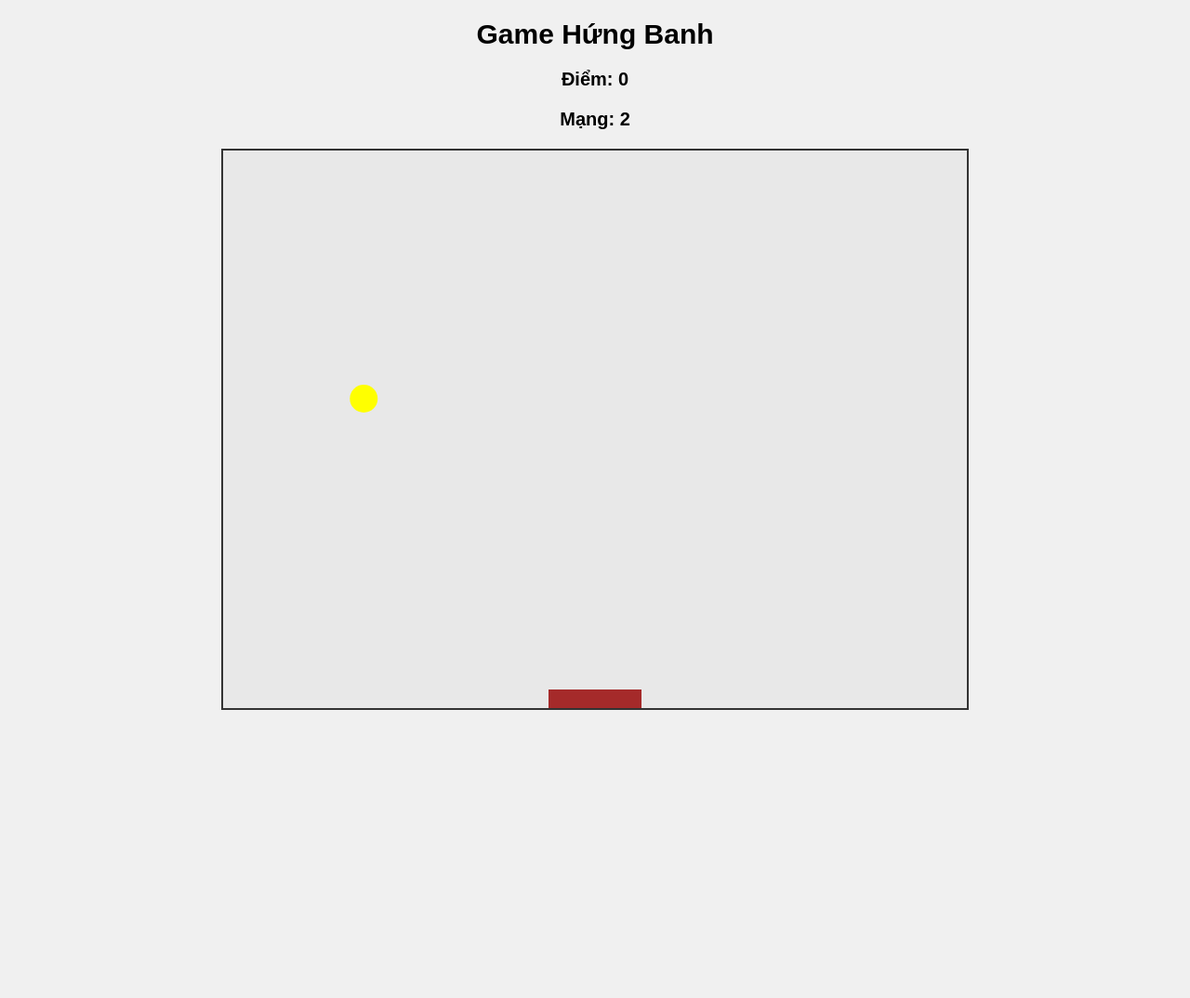
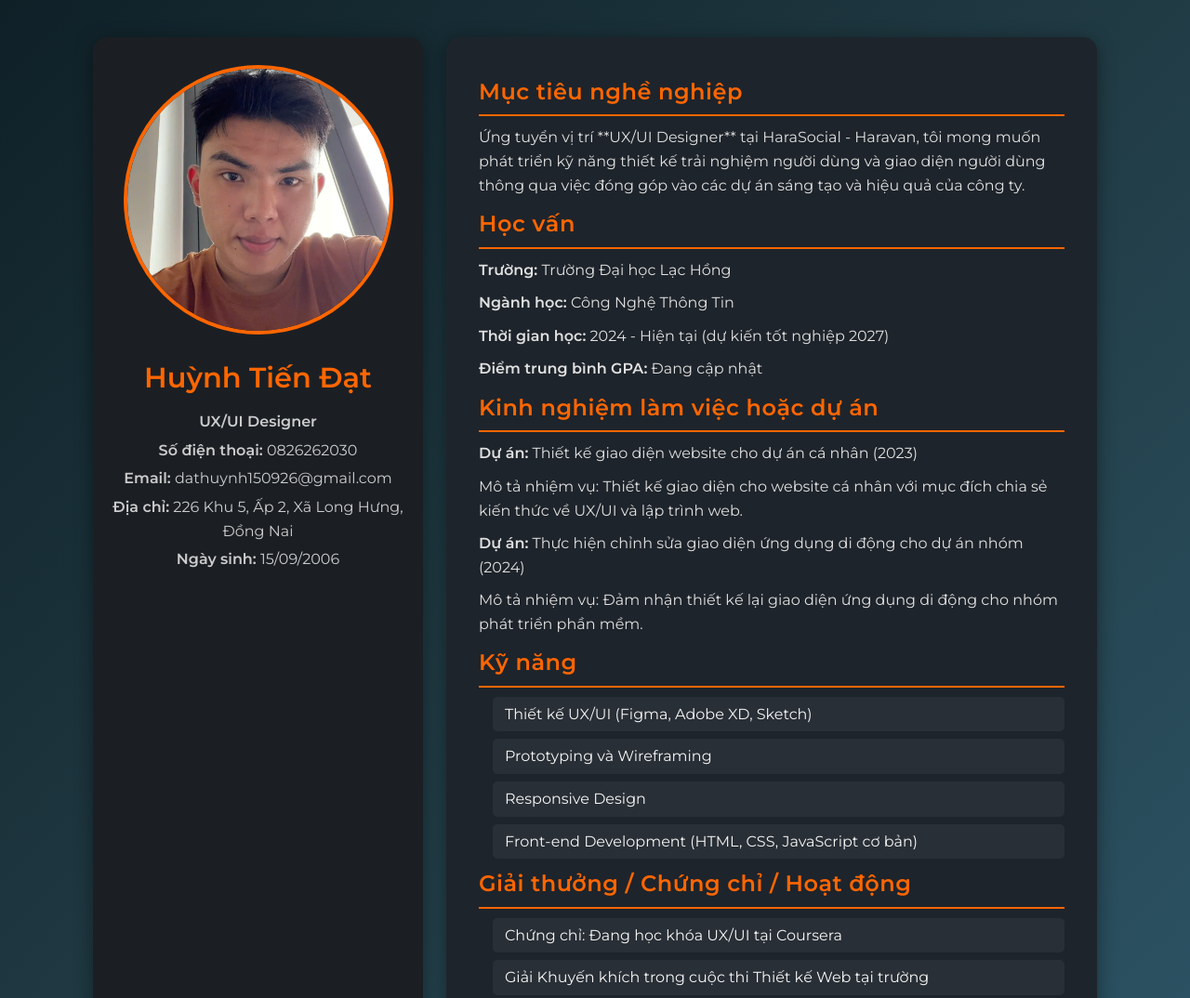
Before and after one commit to TdatH09/HuynhTienDat, a plain HTML site: page index.html in a window 1280 px wide. Shown: the top 1074 px of the page at 93% size. Before the commit the page ends 800 px from the top, so only its background shows below. Drawn offline with Linux system fonts and the light colour scheme.

Commit message:
Add files via upload

```diff
--- a/index.html
+++ b/index.html
@@ -3,14 +3,63 @@
 <head>
     <meta charset="UTF-8">
     <meta name="viewport" content="width=device-width, initial-scale=1.0">
-    <title>Game Hứng Banh</title>
+    <title>CV - Huỳnh Tiến Đạt</title>
     <link rel="stylesheet" href="style.css">
 </head>
 <body>
-    <h1>Game Hứng Banh</h1>
-    <p id="score">Điểm: 0</p>
-    <p id="lives">Mạng: 3</p>
-    <canvas id="gameCanvas" width="800" height="600"></canvas>
-    <script src="game.js"></script>
+
+  <div class="container">
+    <div class="left-column">
+      <img src="image.png" alt="Huỳnh Tiến Đạt" class="avatar"> <!-- Thêm ảnh đại diện -->
+      <h1>Huỳnh Tiến Đạt</h1>
+      <p><strong>UX/UI Designer</strong></p>
+      <p><strong>Số điện thoại:</strong> 0826262030</p>
+      <p><strong>Email:</strong> dathuynh150926@gmail.com</p>
+      <p><strong>Địa chỉ:</strong> 226 Khu 5, Ấp 2, Xã Long Hưng, Đồng Nai</p>
+      <p><strong>Ngày sinh:</strong> 15/09/2006</p>
+    </div>
+
+    <div class="right-column">
+      <section id="objective">
+        <h2>Mục tiêu nghề nghiệp</h2>
+        <p>Ứng tuyển vị trí **UX/UI Designer** tại HaraSocial - Haravan, tôi mong muốn phát triển kỹ năng thiết kế trải nghiệm người dùng và giao diện người dùng thông qua việc đóng góp vào các dự án sáng tạo và hiệu quả của công ty.</p>
+      </section>
+
+      <section id="education">
+        <h2>Học vấn</h2>
+        <p><strong>Trường:</strong> Trường Đại học Lạc Hồng</p>
+        <p><strong>Ngành học:</strong> Công Nghệ Thông Tin</p>
+        <p><strong>Thời gian học:</strong> 2024 - Hiện tại (dự kiến tốt nghiệp 2027)</p>
+        <p><strong>Điểm trung bình GPA:</strong> Đang cập nhật</p>
+      </section>
+
+      <section id="experience">
+        <h2>Kinh nghiệm làm việc hoặc dự án</h2>
+        <p><strong>Dự án:</strong> Thiết kế giao diện website cho dự án cá nhân (2023)</p>
+        <p>Mô tả nhiệm vụ: Thiết kế giao diện cho website cá nhân với mục đích chia sẻ kiến thức về UX/UI và lập trình web.</p>
+        <p><strong>Dự án:</strong> Thực hiện chỉnh sửa giao diện ứng dụng di động cho dự án nhóm (2024)</p>
+        <p>Mô tả nhiệm vụ: Đảm nhận thiết kế lại giao diện ứng dụng di động cho nhóm phát triển phần mềm.</p>
+      </section>
+
+      <section id="skills">
+        <h2>Kỹ năng</h2>
+        <ul>
+          <li>Thiết kế UX/UI (Figma, Adobe XD, Sketch)</li>
+          <li>Prototyping và Wireframing</li>
+          <li>Responsive Design</li>
+          <li>Front-end Development (HTML, CSS, JavaScript cơ bản)</li>
+        </ul>
+      </section>
+
+      <section id="certificates">
+        <h2>Giải thưởng / Chứng chỉ / Hoạt động</h2>
+        <ul>
+          <li>Chứng chỉ: Đang học khóa UX/UI tại Coursera</li>
+          <li>Giải Khuyến khích trong cuộc thi Thiết kế Web tại trường</li>
+        </ul>
+      </section>
+    </div>
+  </div>
+
 </body>
 </html>
--- a/style.css
+++ b/style.css
@@ -1,20 +1,136 @@
-body {
-    font-family: Arial, sans-serif;
-    text-align: center;
-    background-color: #f0f0f0;
+/* Font & Reset */
+@import url('https://fonts.googleapis.com/css2?family=Montserrat:wght@400;600&display=swap');
+
+* {
+  margin: 0;
+  padding: 0;
+  box-sizing: border-box;
 }
 
-h1 {
-    font-size: 30px;
-    margin-top: 20px;
+body {
+  font-family: 'Montserrat', sans-serif;
+  background: linear-gradient(135deg, #0f2027, #203a43, #2c5364);
+  color: #f5f5f5;
+  line-height: 1.6;
+  display: flex;
+  justify-content: center;
+  padding: 40px;
 }
 
-#gameCanvas {
-    background-color: #e8e8e8;
-    border: 2px solid #333;
+/* Khung tổng */
+.container {
+  display: flex;
+  justify-content: space-between;
+  width: 90%;
+  max-width: 1100px;
+  gap: 25px;
+  flex-wrap: wrap;
 }
 
-#score, #lives {
-    font-size: 20px;
-    font-weight: bold;
+/* Cột trái */
+.left-column {
+  flex: 1;
+  min-width: 260px;
+  background: #1b1f24;
+  border-radius: 15px;
+  padding: 30px 20px;
+  text-align: center;
+  box-shadow: 0 4px 20px rgba(0, 0, 0, 0.4);
+  transition: transform 0.3s ease;
 }
+
+.left-column:hover {
+  transform: translateY(-5px);
+}
+
+.avatar {
+  width: 290px;
+  height: 290px;
+  border-radius: 50%;
+  border: 4px solid #ff6600;
+  object-fit: cover;
+  margin-bottom: 15px;
+}
+
+.left-column h1 {
+  font-size: 1.9em;
+  color: #ff6600;
+  margin-bottom: 10px;
+}
+
+.left-column p {
+  color: #ccc;
+  font-size: 1em;
+  margin: 5px 0;
+}
+
+/* Cột phải */
+.right-column {
+  flex: 2;
+  min-width: 400px;
+  background: #1e242b;
+  border-radius: 15px;
+  padding: 40px 35px;
+  box-shadow: 0 4px 20px rgba(0, 0, 0, 0.4);
+  transition: transform 0.3s ease;
+}
+
+.right-column:hover {
+  transform: translateY(-5px);
+}
+
+/* Tiêu đề section */
+h2 {
+  color: #ff6600;
+  font-size: 1.5em;
+  margin-bottom: 10px;
+  border-bottom: 2px solid #ff6600;
+  padding-bottom: 5px;
+  letter-spacing: 0.5px;
+}
+
+/* Nội dung */
+p {
+  color: #e0e0e0;
+  font-size: 1em;
+  margin-bottom: 10px;
+}
+
+ul {
+  list-style-type: none;
+  padding-left: 15px;
+}
+
+ul li {
+  background: rgba(255, 255, 255, 0.05);
+  border-left: 3px solid transparent;
+  margin-bottom: 8px;
+  padding: 6px 10px;
+  border-radius: 5px;
+  transition: all 0.3s ease;
+}
+
+ul li:hover {
+  background: rgba(255, 102, 0, 0.2);
+  border-left: 3px solid #ff6600;
+  padding-left: 15px;
+}
+
+/* Section hover */
+section:hover {
+  background: rgba(255, 102, 0, 0.05);
+  border-radius: 10px;
+  transition: 0.3s ease;
+  padding: 10px;
+}
+
+/* Responsive */
+@media (max-width: 768px) {
+  .container {
+    flex-direction: column;
+    align-items: center;
+  }
+  .left-column, .right-column {
+    width: 100%;
+  }
+}
```
Also changed, not shown: image.png (added).
